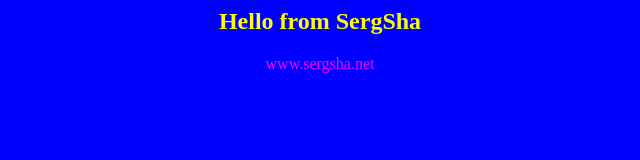
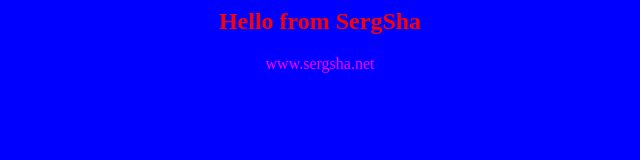
Before and after one commit to SergSha/app-for-jenkins, a plain HTML site: page index.html in a window 1280 px wide. Shown: the whole page, without its empty margins (320-960 px from the left). Drawn offline with Linux system fonts and the light colour scheme.

Commit message:
Change color for heading

```diff
--- a/index.html
+++ b/index.html
@@ -1,7 +1,7 @@
 <html>
 <body bgcolor=blue>
 <center>
-<h2><font color=yellow>Hello from SergSha</font></h2>
+<h2><font color=red>Hello from SergSha</font></h2>
 <font color=magenta>www.sergsha.net</font>
 </center>
 </body>
```
